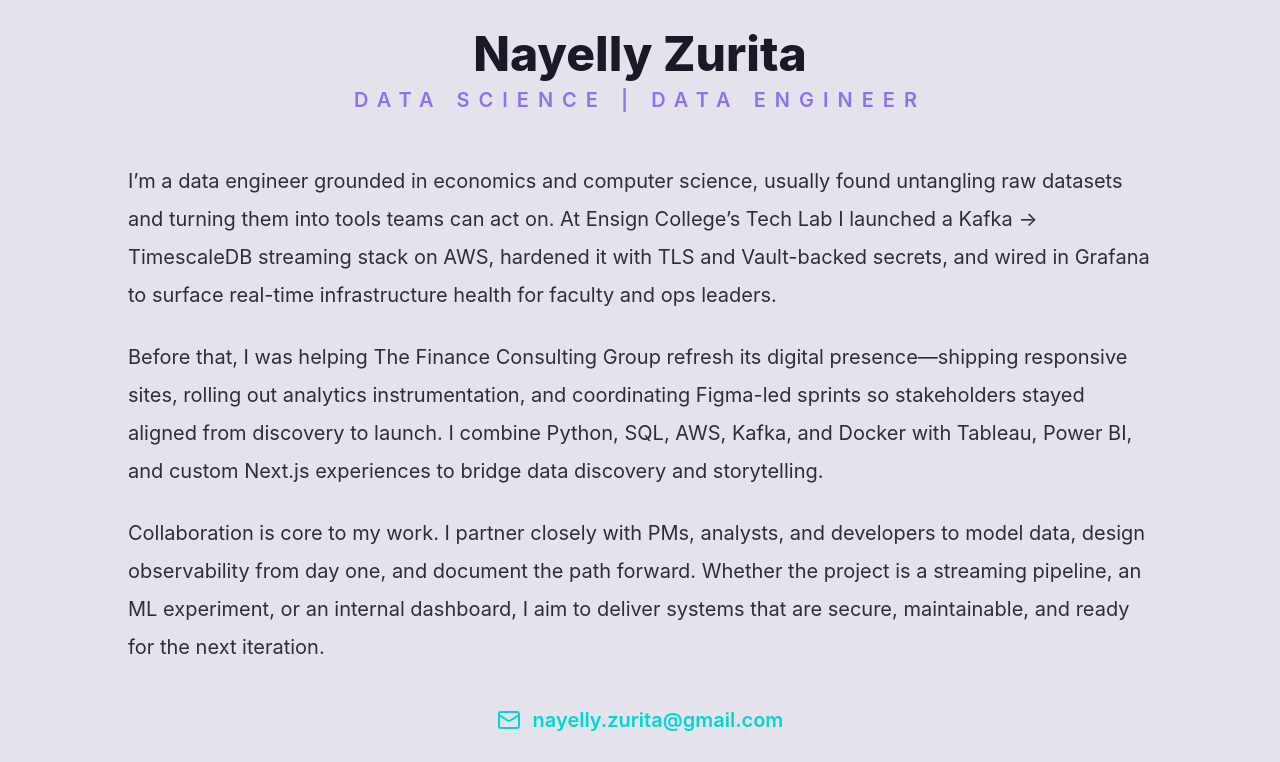
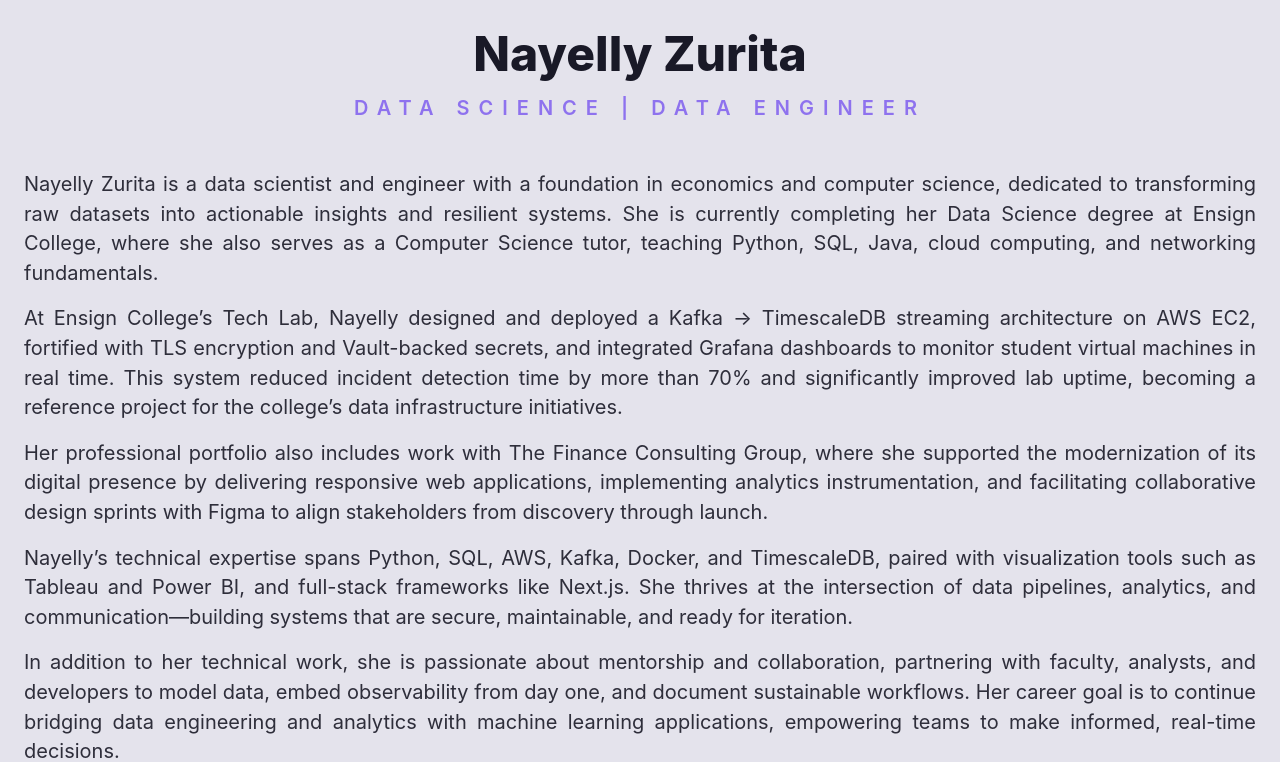
Before and after one commit to NayellyZurita/data_science_portfolio, a Next.js app: page /about in a window 1280 px wide. Shown: the part 518-1280 px from the top of the page. Built offline with nearby package versions, Linux system fonts and the light colour scheme.

Commit message:
updated profile

```diff
--- a/components/about/profile.js
+++ b/components/about/profile.js
@@ -21,30 +21,43 @@ export default function ProfileSection() {
 
           <div className="text-center">
             <h2 className="text-4xl font-extrabold text-dark md:text-5xl">Nayelly Zurita</h2>
-            <p className="mt-2 text-lg font-semibold uppercase tracking-[0.45em] text-purple md:text-xl">
+            <p className="mt-4 text-lg font-semibold uppercase tracking-[0.45em] text-purple md:text-xl">
               Data Science | Data Engineer
             </p>
           </div>
         </div>
 
-        <div className="mx-auto mt-12 max-w-5xl space-y-6 text-left text-lg leading-relaxed text-slate-900 md:text-xl md:leading-[1.9]">
+        <div className="mx-auto mt-12 max-w-7xl space-y-4 text-justify text-lg leading-relaxed text-slate-900 md:text-xl md:leading-[1.48]">
           <p className="text-dark/90">
-            I’m a data engineer grounded in economics and computer science, usually found untangling raw datasets
-            and turning them into tools teams can act on. At Ensign College’s Tech Lab I launched a Kafka →
-            TimescaleDB streaming stack on AWS, hardened it with TLS and Vault-backed secrets, and wired in
-            Grafana to surface real-time infrastructure health for faculty and ops leaders.
+            Nayelly Zurita is a data scientist and engineer with a foundation in economics and computer science,
+            dedicated to transforming raw datasets into actionable insights and resilient systems. She is currently
+            completing her Data Science degree at Ensign College, where she also serves as a Computer Science
+            tutor, teaching Python, SQL, Java, cloud computing, and networking fundamentals.
           </p>
           <p className="text-dark/90">
-            Before that, I was helping The Finance Consulting Group refresh its digital presence—shipping
-            responsive sites, rolling out analytics instrumentation, and coordinating Figma-led sprints so
-            stakeholders stayed aligned from discovery to launch. I combine Python, SQL, AWS, Kafka, and Docker
-            with Tableau, Power BI, and custom Next.js experiences to bridge data discovery and storytelling.
+            At Ensign College’s Tech Lab, Nayelly designed and deployed a Kafka → TimescaleDB streaming
+            architecture on AWS EC2, fortified with TLS encryption and Vault-backed secrets, and integrated Grafana
+            dashboards to monitor student virtual machines in real time. This system reduced incident detection time
+            by more than 70% and significantly improved lab uptime, becoming a reference project for the college’s
+            data infrastructure initiatives.
           </p>
           <p className="text-dark/90">
-            Collaboration is core to my work. I partner closely with PMs, analysts, and developers to model data,
-            design observability from day one, and document the path forward. Whether the project is a streaming
-            pipeline, an ML experiment, or an internal dashboard, I aim to deliver systems that are secure,
-            maintainable, and ready for the next iteration.
+            Her professional portfolio also includes work with The Finance Consulting Group, where she supported the
+            modernization of its digital presence by delivering responsive web applications, implementing analytics
+            instrumentation, and facilitating collaborative design sprints with Figma to align stakeholders from
+            discovery through launch.
+          </p>
+          <p className="text-dark/90">
+            Nayelly’s technical expertise spans Python, SQL, AWS, Kafka, Docker, and TimescaleDB, paired with
+            visualization tools such as Tableau and Power BI, and full-stack frameworks like Next.js. She thrives at
+            the intersection of data pipelines, analytics, and communication—building systems that are secure,
+            maintainable, and ready for iteration.
+          </p>
+          <p className="text-dark/90">
+            In addition to her technical work, she is passionate about mentorship and collaboration, partnering with
+            faculty, analysts, and developers to model data, embed observability from day one, and document sustainable
+            workflows. Her career goal is to continue bridging data engineering and analytics with machine learning
+            applications, empowering teams to make informed, real-time decisions.
           </p>
         </div>
 
```
